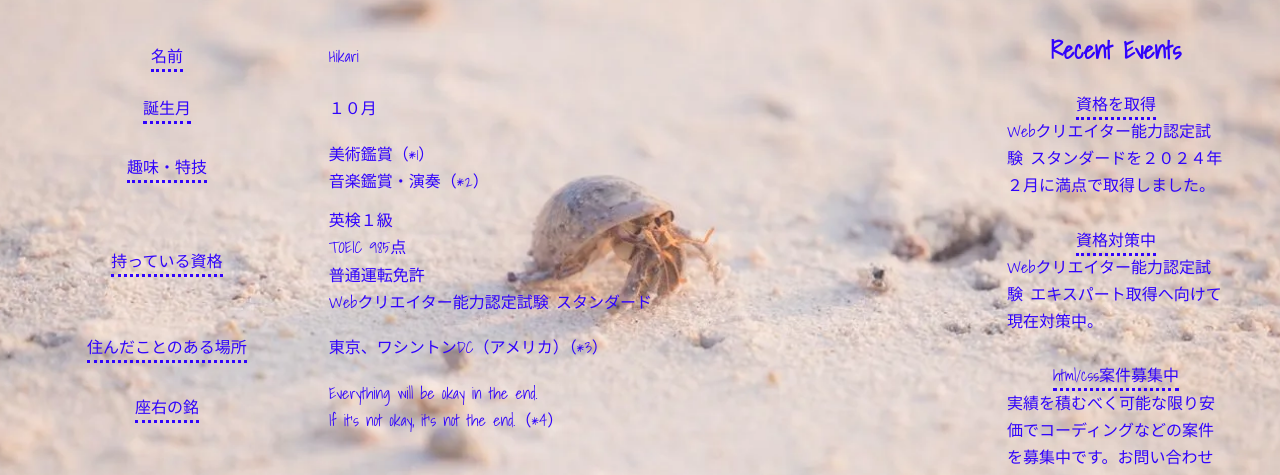
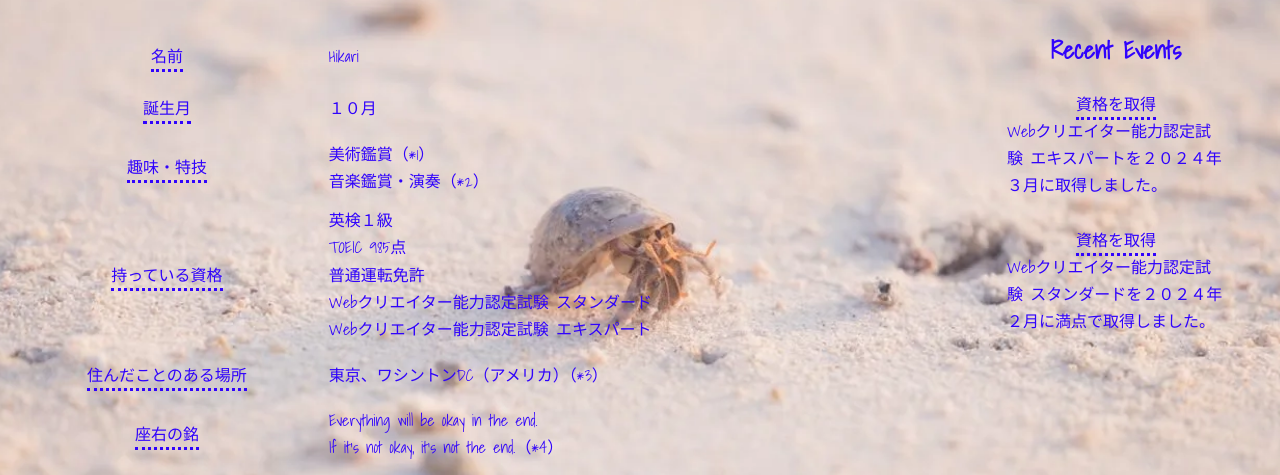
Before and after one commit to Hikari-Jane/Hikari, a plain HTML site: page intro.html in a window 1280 px wide. Shown: the part 299-774 px from the top of the page. Drawn offline with Linux system fonts and the light colour scheme; some packages are replaced by stand-ins of ours; a web font is replaced by a local one.

Commit message:
Add files via upload

```diff
--- a/intro.html
+++ b/intro.html
@@ -60,7 +60,9 @@
                     <td class="col2">英検１級<br>
                     TOEIC 985点<br>
                     普通運転免許<br>
-                    Webクリエイター能力認定試験 スタンダード</td>
+                    Webクリエイター能力認定試験 スタンダード<br>
+                    Webクリエイター能力認定試験 エキスパート
+                    </td>
                 </tr>
 
                 <tr>
@@ -90,11 +92,9 @@
                 <h2>Recent Events</h2>
                 <div class="recent_events">
                 <p><span>資格を取得</span></p>
+                <p class="event">Webクリエイター能力認定試験 エキスパートを２０２４年３月に取得しました。</p><br>
+                <p><span>資格を取得</span></p>
                 <p class="event">Webクリエイター能力認定試験 スタンダードを２０２４年２月に満点で取得しました。</p><br>
-                <p><span>資格対策中</span></p>
-                <p class="event">Webクリエイター能力認定試験 エキスパート取得へ向けて現在対策中。</p><br>
-                <p><span>html/css案件募集中</span></p>
-                <p class="event">実績を積むべく可能な限り安価でコーディングなどの案件を募集中です。お問い合わせフォームやInstagramのDMよりご相談ください。</p><br>
                 </div>
             </aside>
             </div>
```
